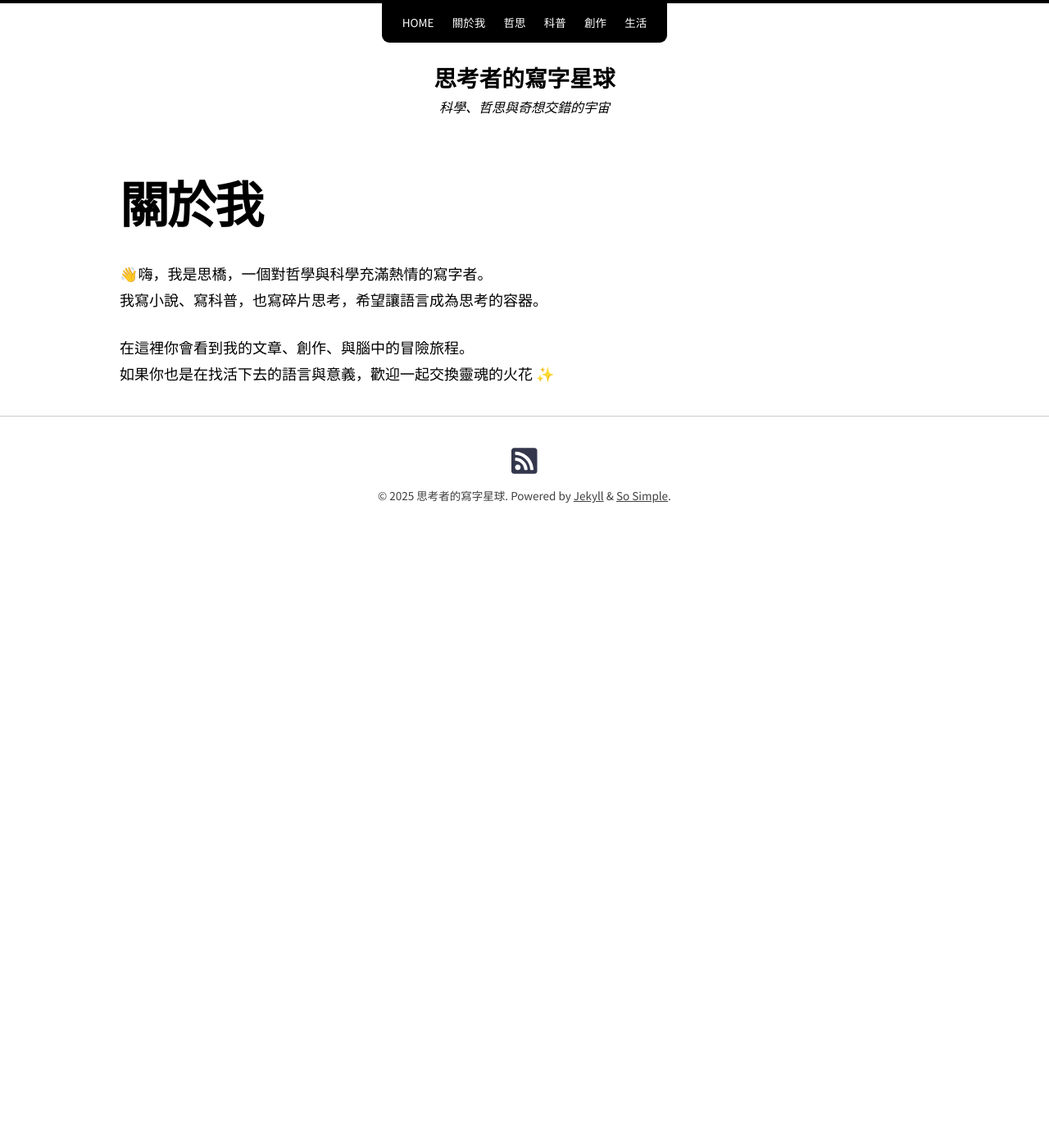
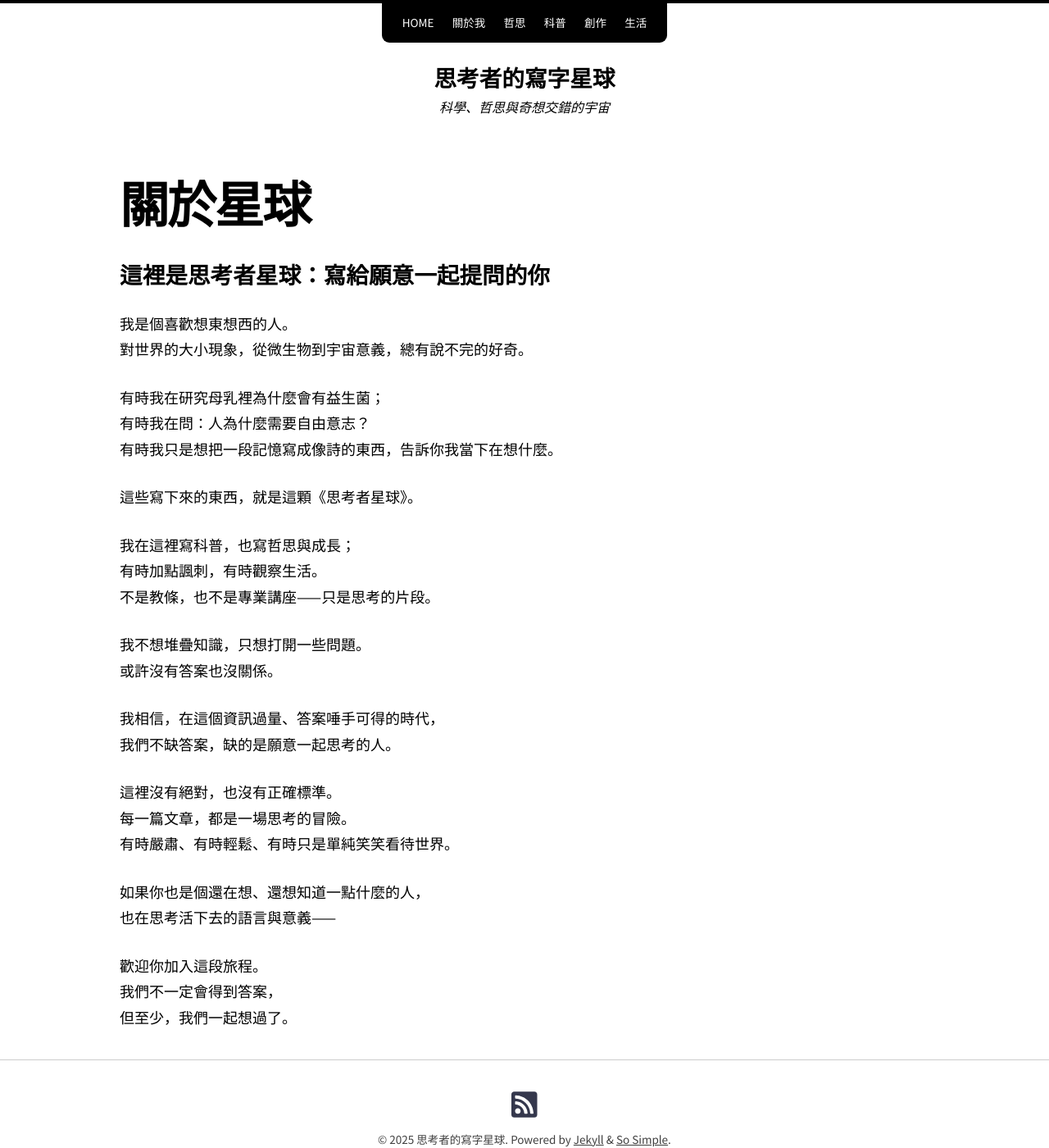
Before and after one commit to goldfisherb-cloud/so-simple-blog, a Jekyll site: the page built from about.md, in a window 1280 px wide and 1400 px high. Shown: the whole window at 82% size. Built offline with Jekyll 4.4.1, drawn with Linux system fonts in a browser that asks for light colours; nearby versions of some CDN libraries.

Commit message:
Update about.md

```diff
--- a/about.md
+++ b/about.md
@@ -1,11 +1,37 @@
 ---
 layout: page
-title: 關於我
+title: 關於星球
 permalink: /about/
 ---
 
-👋嗨，我是思橋，一個對哲學與科學充滿熱情的寫字者。
-我寫小說、寫科普，也寫碎片思考，希望讓語言成為思考的容器。
+## 這裡是思考者星球：寫給願意一起提問的你
 
-在這裡你會看到我的文章、創作、與腦中的冒險旅程。
-如果你也是在找活下去的語言與意義，歡迎一起交換靈魂的火花 ✨
+我是個喜歡想東想西的人。
+對世界的大小現象，從微生物到宇宙意義，總有說不完的好奇。
+
+有時我在研究母乳裡為什麼會有益生菌；
+有時我在問：人為什麼需要自由意志？
+有時我只是想把一段記憶寫成像詩的東西，告訴你我當下在想什麼。
+
+這些寫下來的東西，就是這顆《思考者星球》。
+
+我在這裡寫科普，也寫哲思與成長；
+有時加點諷刺，有時觀察生活。
+不是教條，也不是專業講座——只是思考的片段。
+
+我不想堆疊知識，只想打開一些問題。
+或許沒有答案也沒關係。
+
+我相信，在這個資訊過量、答案唾手可得的時代，
+我們不缺答案，缺的是願意一起思考的人。
+
+這裡沒有絕對，也沒有正確標準。
+每一篇文章，都是一場思考的冒險。
+有時嚴肅、有時輕鬆、有時只是單純笑笑看待世界。
+
+如果你也是個還在想、還想知道一點什麼的人，
+也在思考活下去的語言與意義——
+
+歡迎你加入這段旅程。
+我們不一定會得到答案，
+但至少，我們一起想過了。
```
